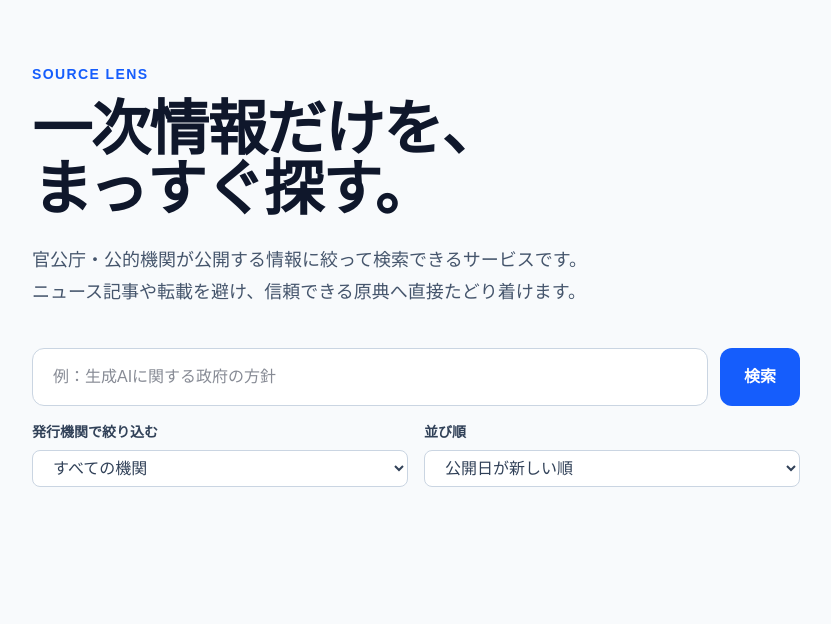
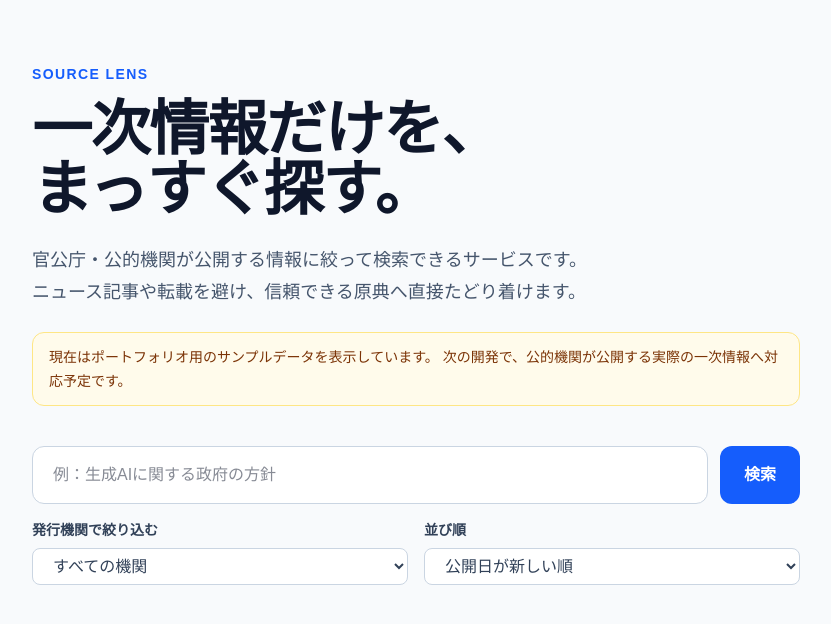
Before and after one commit to koheishimizuel-eng/source-lens, a Next.js app: page / in a window 1280 px wide. Shown: the top 624 px of the page, without its empty margins (224-1055 px from the left). Built offline with nearby package versions, Linux system fonts and the light colour scheme.

Commit message:
docs: clarify sample data usage

```diff
--- a/app/page.tsx
+++ b/app/page.tsx
@@ -90,6 +90,10 @@ const sortedDocuments = [...filteredDocuments].sort((a, b) => {
           官公庁・公的機関が公開する情報に絞って検索できるサービスです。
           ニュース記事や転載を避け、信頼できる原典へ直接たどり着けます。
         </p>
+        <div className="mt-6 rounded-xl border border-amber-200 bg-amber-50 px-4 py-3 text-sm leading-6 text-amber-900">
+  現在はポートフォリオ用のサンプルデータを表示しています。
+  次の開発で、公的機関が公開する実際の一次情報へ対応予定です。
+</div>
 
         <form className="mt-10 flex gap-3" onSubmit={handleSubmit}>
           <input
```
